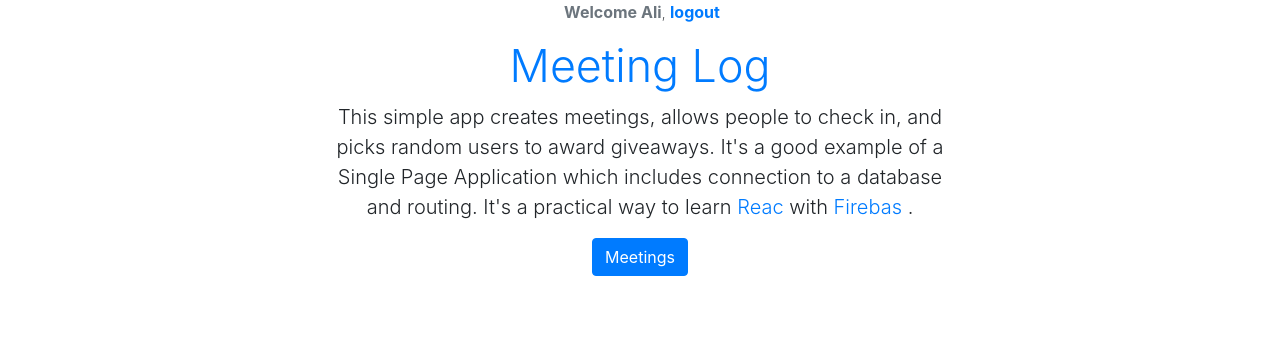
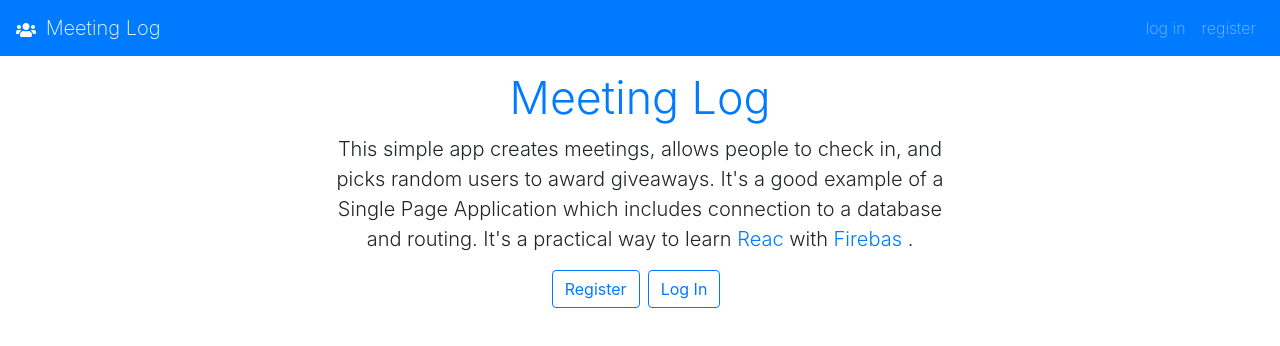
Before and after one commit to AliAbdulle/meetinglog, a React (Create React App) app: page / in a window 1280 px wide. Shown: the top 346 px of the page. Built offline with nearby package versions, Linux system fonts and the light colour scheme.

Commit message:
Created navavigation component

```diff
--- a/package.json
+++ b/package.json
@@ -6,9 +6,11 @@
     "@testing-library/jest-dom": "^4.2.4",
     "@testing-library/react": "^9.4.0",
     "@testing-library/user-event": "^7.2.1",
+    "@reach/router": "1.1.1",
     "bootstrap": "^4.4.1",
     "react": "^16.12.0",
     "react-dom": "^16.12.0",
+    "react-icons": "^3.8.0",
     "react-scripts": "3.3.0"
   },
   "scripts": {
--- a/src/App.js
+++ b/src/App.js
@@ -1,19 +1,20 @@
 import React, { Component } from 'react';
 import Home from './Home';
 import Welcome from './Welcome';
+import Navigations from './Navigations';
 
 class App extends Component {
   constructor() {
     super();
     this.state = {
-      user: 'Ali'
+      user: null
     }
   }
   render() {
     return (
       <div>
-        {this.state.user &&
-        <Welcome user={this.state.user}/>}
+        <Navigations user={this.state.user}/>
+        {this.state.user &&<Welcome user={this.state.user}/>}
         <Home user={this.state.user}/>
       </div>
     );
--- /dev/null
+++ b/src/Navigations.js
@@ -0,0 +1,49 @@
+import React, { Component } from "react";
+import {FaUsers} from 'react-icons/fa';
+
+class Navigation extends Component {
+  constructor(props) {
+    super(props);
+    this.state = {};
+  }
+  render() {
+    const { user } = this.props;
+    return (
+    <nav class="site-nav navbar navbar-expand bg-primary navbar-dark">
+      <div class="container-fluid">
+        <a href="/"class="navbar-brand">
+            <FaUsers className="mr-1" /> Meeting Log
+            </a>
+        <div class="navbar-nav ml-auto">
+        {user && (
+              <a
+              class="nav-item nav-link"
+              href="/meetings"  >meetings</a>
+        )}
+          {!user && (
+                    <a
+                    class="nav-item nav-link"
+                    href="/login">log in</a>
+          )}
+          {!user && (
+
+          <a
+            class="nav-item nav-link"
+            href="/register">register</a>
+          )}
+          {user && (
+
+          <a
+            class="nav-item nav-link" href="login">
+            logout
+          </a>
+          )}
+        </div>
+      </div>
+    </nav>
+
+    );
+  }
+}
+
+export default Navigation;
```
Also changed, not shown: 1 other file (tests, documents, lock files or other folders).
